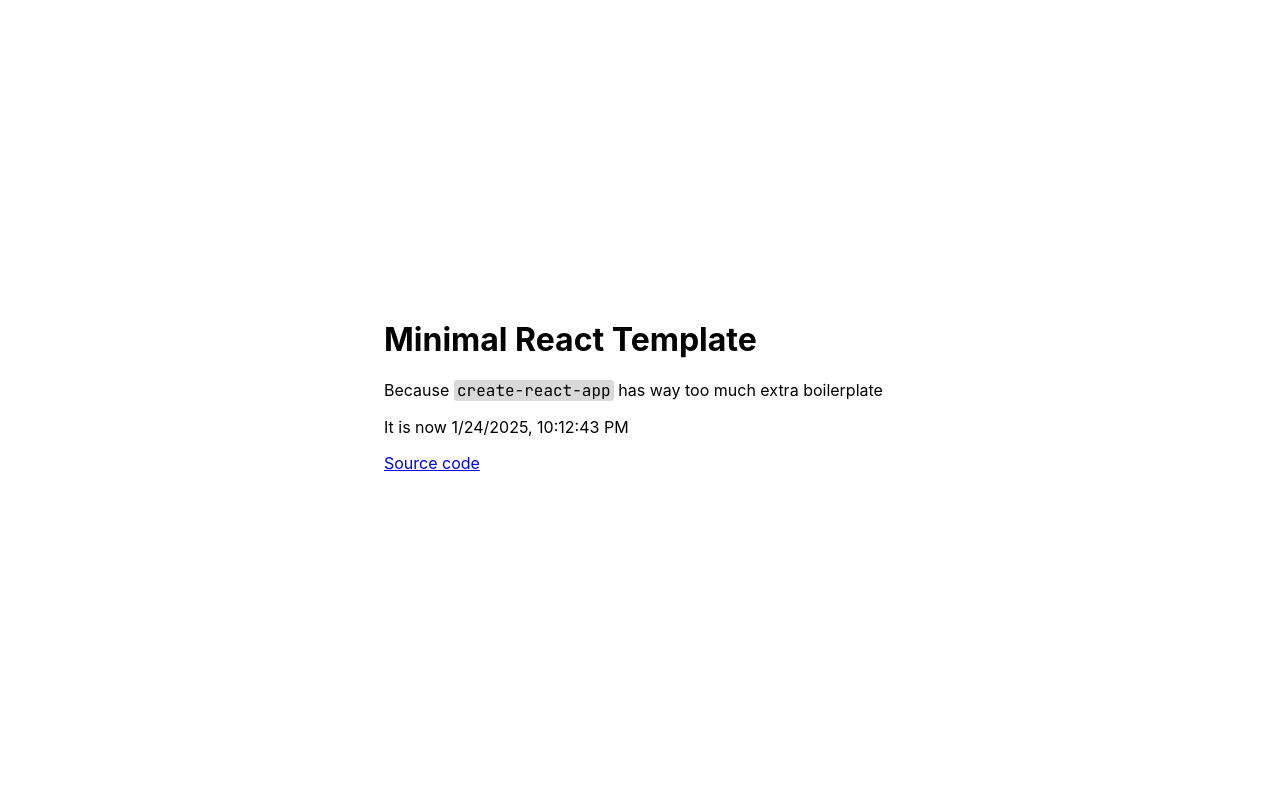
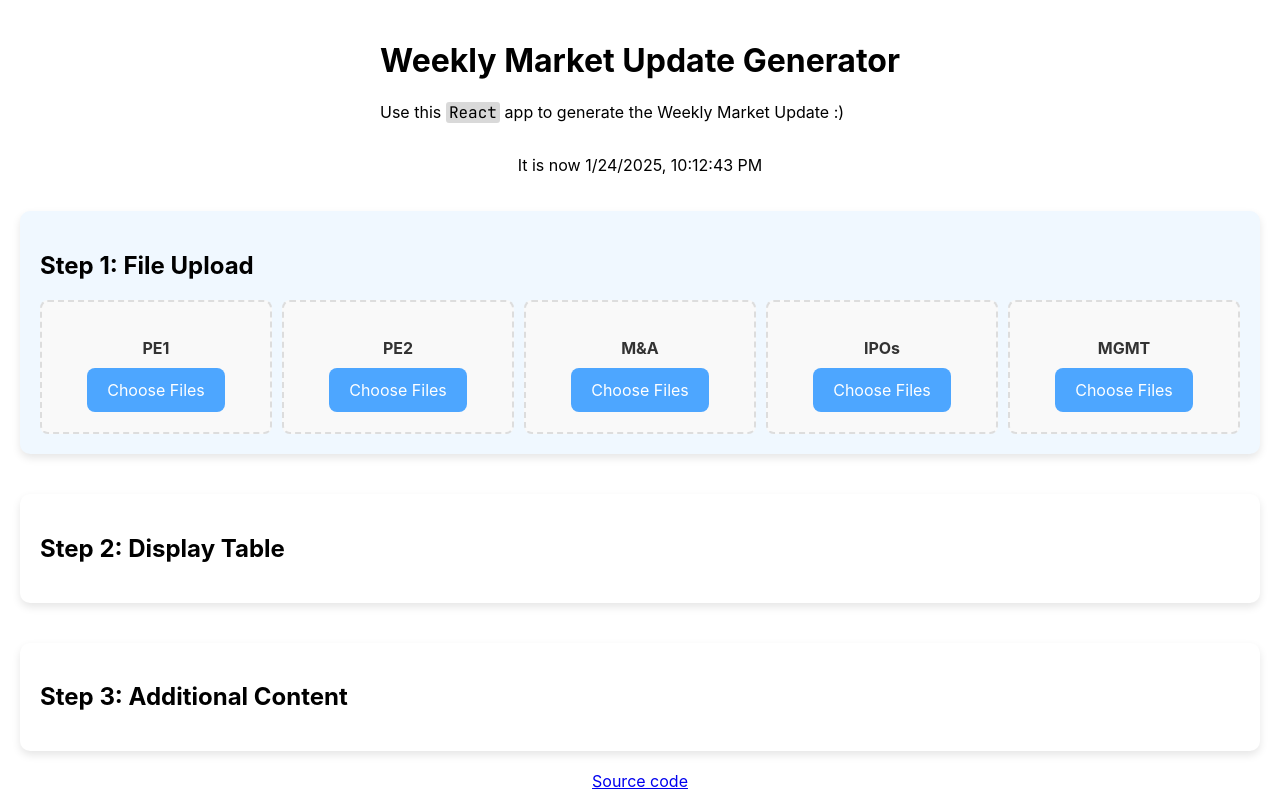
Before and after one commit to slu-bhep/slu-bhep.github.io, a React (Create React App) app: page / in a window 1280 px wide. Built offline with nearby package versions, Linux system fonts and the light colour scheme.

Commit message:
add file upload component

```diff
--- a/package.json
+++ b/package.json
@@ -8,7 +8,8 @@
     "react": "^19.0.0",
     "react-dom": "^19.0.0",
     "react-scripts": "5.0.1",
-    "styled-components": "^6.1.14"
+    "styled-components": "^6.1.14",
+    "xlsx": "^0.18.5"
   },
   "scripts": {
     "predeploy": "npm run build",
--- a/src/App.js
+++ b/src/App.js
@@ -1,19 +1,74 @@
-import {Header} from "./components/Header"
-import {Clock} from "./components/Clock"
-import {Footer} from "./components/Footer"
-import styled from 'styled-components'
+import React, { useState } from 'react';
+
+import { Header } from "./components/Header";
+import { Clock } from "./components/Clock";
+import { Footer } from "./components/Footer";
+import styled from 'styled-components';
+
+import { FileUpload } from "./components/FileUpload";
+import ExcelTable from "./components/ExcelTable"; // Import ExcelTable component
 
 // custom styling using styled-components!
 const AppContainer = styled.div`
-  margin: 40vh 30vw;
-`
+  margin: 0 auto;
+  display: flex;
+  flex-direction: column;
+  align-items: center;
+  justify-content: flex-start;
+  width: 100%;
+  max-width: 1200px;
+  padding: 20px;
+`;
+
+const Section = styled.section`
+  width: 100%;
+  padding: 20px;
+  margin: 20px 0;
+  background-color: ${(props) => props.bgColor || "#fff"};
+  border-radius: 10px;
+  box-shadow: ${(props) => props.shadow || "none"};
+`;
+
+const FileUploadContainer = styled.div`
+  display: flex;
+  flex-wrap: wrap;
+  justify-content: space-between;
+  gap: 10px;
+`;
 
 function App() {
+  const [fileData, setFileData] = useState(null); // State to hold the uploaded file data
+
+  const handleFileUpload = (fileData) => {
+    console.log(fileData); // Log the uploaded file data
+    setFileData(fileData); // Set the uploaded file data to state
+  };
+
   return (
     <AppContainer>
-      <Header/>
-      <Clock/>
-      <Footer/>
+      <Header />
+      <Clock />
+      <Section bgColor="#f0f8ff" shadow="0px 4px 8px rgba(0, 0, 0, 0.1)">
+        <h2>Step 1: File Upload</h2>
+        <FileUploadContainer>
+          <FileUpload label="PE1" onFileUpload={handleFileUpload} />
+          <FileUpload label="PE2" onFileUpload={handleFileUpload} />
+          <FileUpload label="M&A" onFileUpload={handleFileUpload} />
+          <FileUpload label="IPOs" onFileUpload={handleFileUpload} />
+          <FileUpload label="MGMT" onFileUpload={handleFileUpload} />
+        </FileUploadContainer>
+      </Section>
+      <Section bgColor="#fff" shadow="0px 4px 8px rgba(0, 0, 0, 0.1)">
+        <h2>Step 2: Display Table</h2>
+        {/* Only show the table if file data exists */}
+        {fileData && fileData.content && (
+          <ExcelTable fileData={fileData} />
+        )}
+      </Section>
+      <Section bgColor="#fff" shadow="0px 4px 8px rgba(0, 0, 0, 0.1)">
+        <h2>Step 3: Additional Content</h2>
+      </Section>
+      <Footer />
     </AppContainer>
   );
 }
--- /dev/null
+++ b/src/components/ExcelTable.js
@@ -0,0 +1,65 @@
+import React, { useState } from "react";
+import * as XLSX from "xlsx"; // Import the xlsx library
+
+const ExcelTable = ({ fileData }) => {
+  const [tableData, setTableData] = useState([]);
+
+  // Function to process the uploaded Excel file
+  const processFile = (fileData) => {
+    const binaryData = atob(fileData.content.split(",")[1]); // Decode the base64 content from the uploaded file
+    const buffer = new ArrayBuffer(binaryData.length);
+    const view = new Uint8Array(buffer);
+
+    for (let i = 0; i < binaryData.length; i++) {
+      view[i] = binaryData.charCodeAt(i);
+    }
+
+    // Read the file using xlsx library
+    const workbook = XLSX.read(buffer, { type: "array" });
+    const sheet = workbook.Sheets[workbook.SheetNames[0]]; // Get the first sheet
+
+    // Convert sheet data to JSON
+    const jsonData = XLSX.utils.sheet_to_json(sheet, { header: 1 }); // 'header: 1' keeps the raw rows in an array format
+
+    const filteredData = jsonData.slice(6, jsonData.length ); // Skip the first 6 rows and no footer rows
+
+    // Extract the first 3 columns
+    const cleanedData = filteredData.map(row => row.slice(0, 3));
+
+    // Set the table data state
+    setTableData(cleanedData);
+  };
+
+  // When fileData is updated, process the new file
+  React.useEffect(() => {
+    if (fileData?.content) {
+      processFile(fileData);
+    }
+  }, [fileData]);
+
+  return (
+    <div>
+      <h3>Uploaded Data (First 3 Columns)</h3>
+      <table border="1" style={{ width: "100%", textAlign: "left", borderCollapse: "collapse" }}>
+        <thead>
+          <tr>
+            <th>Column 1</th>
+            <th>Column 2</th>
+            <th>Column 3</th>
+          </tr>
+        </thead>
+        <tbody>
+          {tableData.map((row, index) => (
+            <tr key={index}>
+              <td>{row[0]}</td>
+              <td>{row[1]}</td>
+              <td>{row[2]}</td>
+            </tr>
+          ))}
+        </tbody>
+      </table>
+    </div>
+  );
+};
+
+export default ExcelTable;
--- /dev/null
+++ b/src/components/FileUpload.js
@@ -0,0 +1,215 @@
+import React, { useRef, useState } from "react";
+import styled from "styled-components";
+
+// Styled-components for basic styling
+const UploadContainer = styled.div`
+  padding: 20px;
+  border: 2px dashed #ddd;
+  border-radius: 8px;
+  background-color: #f9f9f9;
+  text-align: center;
+  width: 150px;
+  transition: border-color 0.3s ease;
+  flex-grow: 1;
+  display: flex;
+  flex-direction: column;
+  align-items: center;
+  justify-content: center;  // Center the content vertically
+
+  &:hover {
+    border-color: #4da6ff;
+  }
+
+  &:active {
+    background-color: #eef9ff;
+  }
+`;
+
+const FileInput = styled.input`
+  display: none;
+`;
+
+const ChooseFileButton = styled.label`
+  display: inline-block;
+  background-color: #4da6ff;
+  color: white;
+  padding: 12px 20px;
+  font-size: 16px;
+  cursor: pointer;
+  border-radius: 8px;
+  transition: background-color 0.3s ease, transform 0.3s ease;
+
+  &:hover {
+    background-color: #3399ff;
+    transform: scale(1.05);
+  }
+
+  &:active {
+    background-color: #2980b9;
+  }
+`;
+
+const FileNameText = styled.p`
+  font-size: 14px;
+  color: #555;
+  margin-top: 10px;
+  text-align: center;
+  overflow: hidden;
+  text-overflow: ellipsis;
+  white-space: nowrap;
+  width: 100%;
+`;
+
+const LabelText = styled.h3`
+  font-size: 16px;
+  font-weight: bold;
+  color: #333;
+  margin-bottom: 10px;
+`;
+
+const ErrorText = styled.p`
+  font-size: 12px;
+  color: #e74c3c;
+  margin-top: 10px;
+`;
+
+const ProgressBarContainer = styled.div`
+  width: 100%;
+  height: 6px;
+  background-color: #ddd;
+  margin-top: 10px;
+  border-radius: 5px;
+`;
+
+const ProgressBar = styled.div`
+  height: 100%;
+  background-color: ${(props) => (props.progress === 100 ? '#2ecc71' : '#4da6ff')}; /* Green when done */
+  width: ${(props) => props.progress}%;
+  border-radius: 5px;
+  transition: width 0.3s ease-in-out;
+`;
+
+const RemoveFileButton = styled.button`
+  background-color: transparent;
+  border: none;
+  color: #e74c3c;
+  font-size: 18px;
+  cursor: pointer;
+  position: absolute;
+  top: 10px;
+  right: 10px;
+  padding: 0;
+  transition: color 0.3s ease;
+
+  &:hover {
+    color: #c0392b;
+  }
+`;
+
+export const FileUpload = ({ label, onFileUpload }) => {
+  const fileInputRef = useRef();
+  const [fileName, setFileName] = useState("");
+  const [uploadProgress, setUploadProgress] = useState(0);
+  const [error, setError] = useState(null);
+
+  const validFileTypes = [
+    "application/vnd.openxmlformats-officedocument.spreadsheetml.sheet", // .xlsx
+    "application/vnd.ms-excel", // .xls
+    "text/csv" // .csv
+  ];
+
+  const handleFileChange = (e) => {
+    const files = Array.from(e.target.files);
+    if (files.length > 0) {
+      const file = files[0];
+      if (!validFileTypes.includes(file.type)) {
+        setError("Invalid file type. Please upload a .csv or .xlsx or .xls file.");
+        return;
+      }
+      setError(null);
+
+      setFileName(file.name);
+      uploadFile(file);
+    }
+  };
+
+  const uploadFile = (file) => {
+    const reader = new FileReader();
+    reader.onloadstart = () => {
+      setUploadProgress(0);
+    };
+
+    reader.onprogress = (event) => {
+      if (event.lengthComputable) {
+        const progress = Math.round((event.loaded / event.total) * 100);
+        setUploadProgress(progress);
+      }
+    };
+
+    reader.onload = () => {
+      onFileUpload({
+        name: file.name,
+        content: reader.result,
+      });
+      setUploadProgress(100);
+    };
+
+    reader.onerror = () => {
+      setError("There was an error uploading the file.");
+    };
+
+    reader.readAsText(file);
+  };
+
+  const removeFile = () => {
+    setFileName(""); // Clear file name
+    setUploadProgress(0); // Reset progress bar
+    setError(null); // Reset error message
+  };
+
+  const handleDragOver = (e) => {
+    e.preventDefault();
+    e.stopPropagation();
+  };
+
+  const handleDrop = (e) => {
+    e.preventDefault();
+    e.stopPropagation();
+    const files = Array.from(e.dataTransfer.files);
+    if (files.length > 0) {
+      const file = files[0];
+      handleFileChange({ target: { files: [file] } });
+    }
+  };
+
+  return (
+    <UploadContainer
+      onDragOver={handleDragOver}
+      onDrop={handleDrop}
+      style={{ position: "relative" }} // Add position relative for the remove button to work
+    >
+      <LabelText>{label}</LabelText>
+      <FileInput
+        ref={fileInputRef}
+        type="file"
+        onChange={handleFileChange}
+        id={`file-upload-${label}`}
+      />
+      <ChooseFileButton htmlFor={`file-upload-${label}`}>
+        {fileName ? "Uploaded!" : "Choose Files"}
+      </ChooseFileButton>
+      {fileName && (
+        <RemoveFileButton onClick={removeFile}>×</RemoveFileButton>
+      )}
+      {error && <ErrorText>{error}</ErrorText>}
+      {uploadProgress > 0 && (
+        <>
+          <ProgressBarContainer>
+            <ProgressBar progress={uploadProgress} />
+          </ProgressBarContainer>
+        </>
+      )}
+      {fileName && <FileNameText title={fileName}>{fileName}</FileNameText>}
+    </UploadContainer>
+  );
+};
--- a/src/components/Footer.js
+++ b/src/components/Footer.js
@@ -1,3 +1,3 @@
 export const Footer = () => <footer>
-  <a href="https://github.com/jackyzha0/min-react">Source code</a>
+  <a href="https://github.com/slu-bhep/slu-bhep.github.io">Source code</a>
 </footer>
--- a/src/components/Header.js
+++ b/src/components/Header.js
@@ -1,4 +1,4 @@
 export const Header = () => <header>
-  <h1>Minimal React Template</h1>
-  <p>Because <code>create-react-app</code> has way too much extra boilerplate</p>
+  <h1>Weekly Market Update Generator</h1>
+  <p>Use this <code>React</code> app to generate the Weekly Market Update :)</p>
 </header>
```
Also changed, not shown: 1 other file (tests, documents, lock files or other folders).
